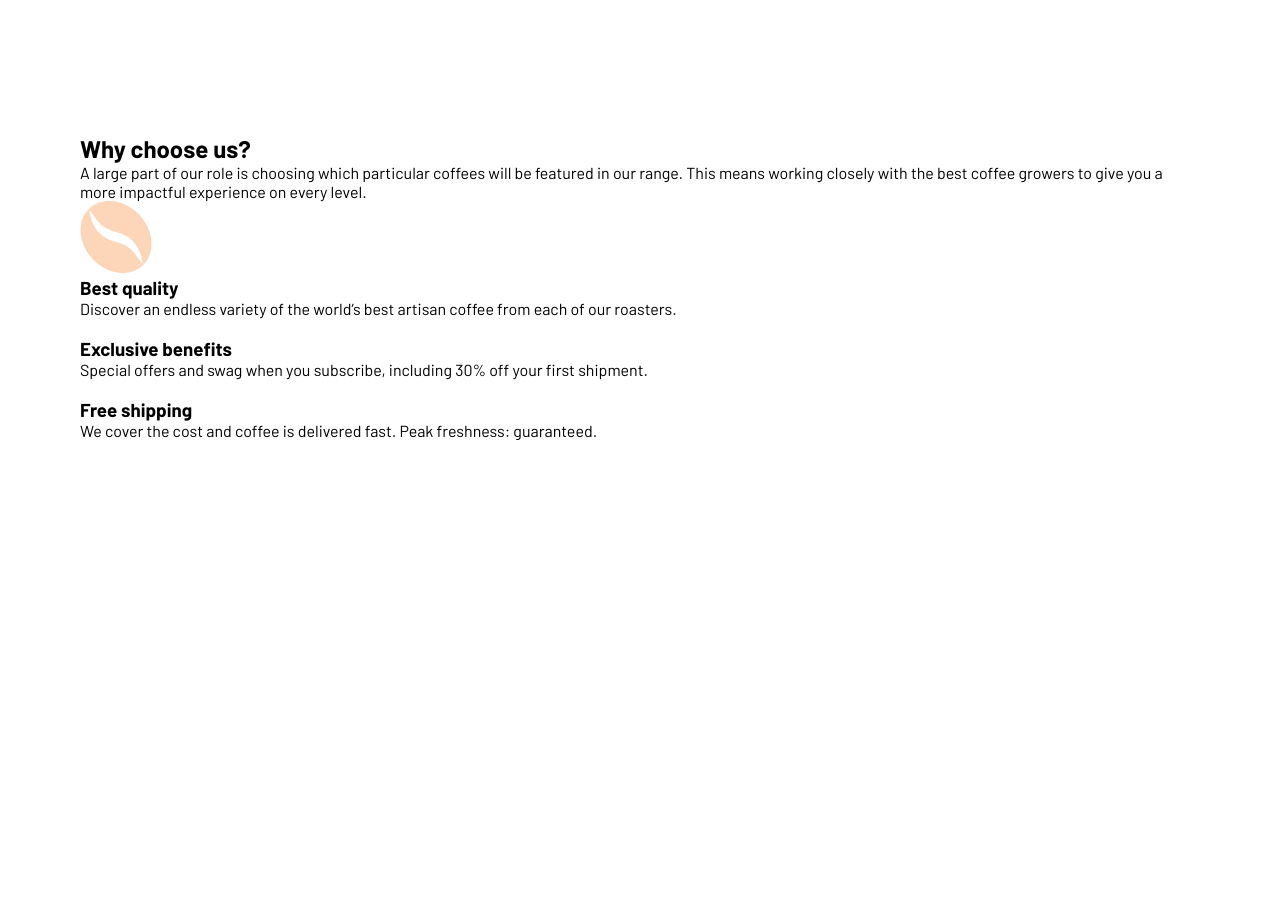
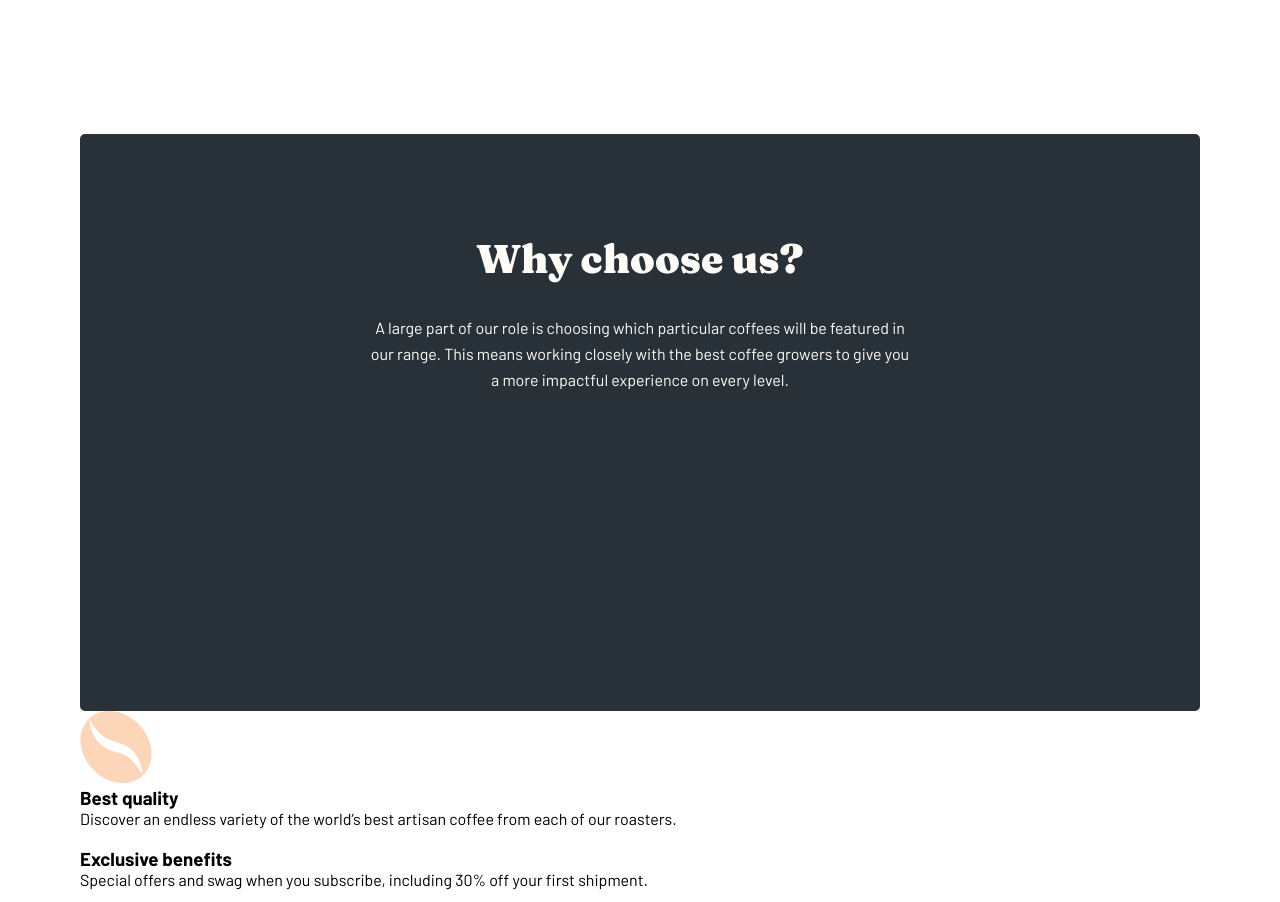
Before and after one commit to athenaa-02/coffee-roasters, a plain HTML site: page index.html in a window 1280 px wide. Shown: the part 1440-2342 px from the top of the page. Before the commit the page ends 1880 px from the top, so only its background shows below. Drawn offline with Linux system fonts and the light colour scheme.

Commit message:
div dark part done

```diff
--- a/style.css
+++ b/style.css
@@ -129,3 +129,33 @@ div.info {
 }
 
 /* section third */
+
+section.third {
+  div.dark {
+    background-color: #283038;
+    height: 577px;
+    border-radius: 5px;
+    display: flex;
+    justify-content: center;
+    padding-top: 100px;
+
+    div.wrapper {
+      width: 540px;
+      height: 160px;
+      text-align: center;
+      color: #fefcf7;
+
+      h2 {
+        font-family: "Fraunces", serif;
+        font-weight: 900;
+        font-size: 40px;
+        margin-bottom: 32px;
+      }
+      p {
+        font-weight: 400;
+        font-size: 16px;
+        line-height: 26px;
+      }
+    }
+  }
+}
```
